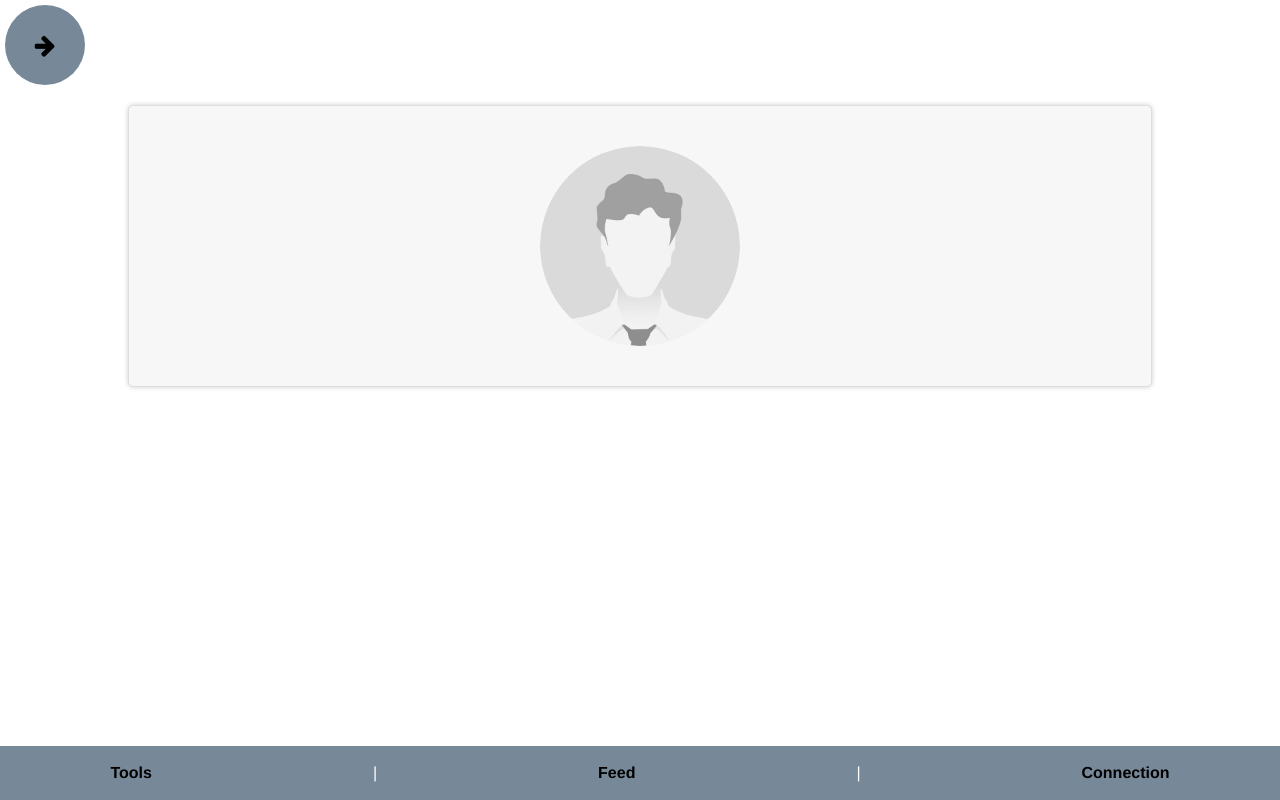
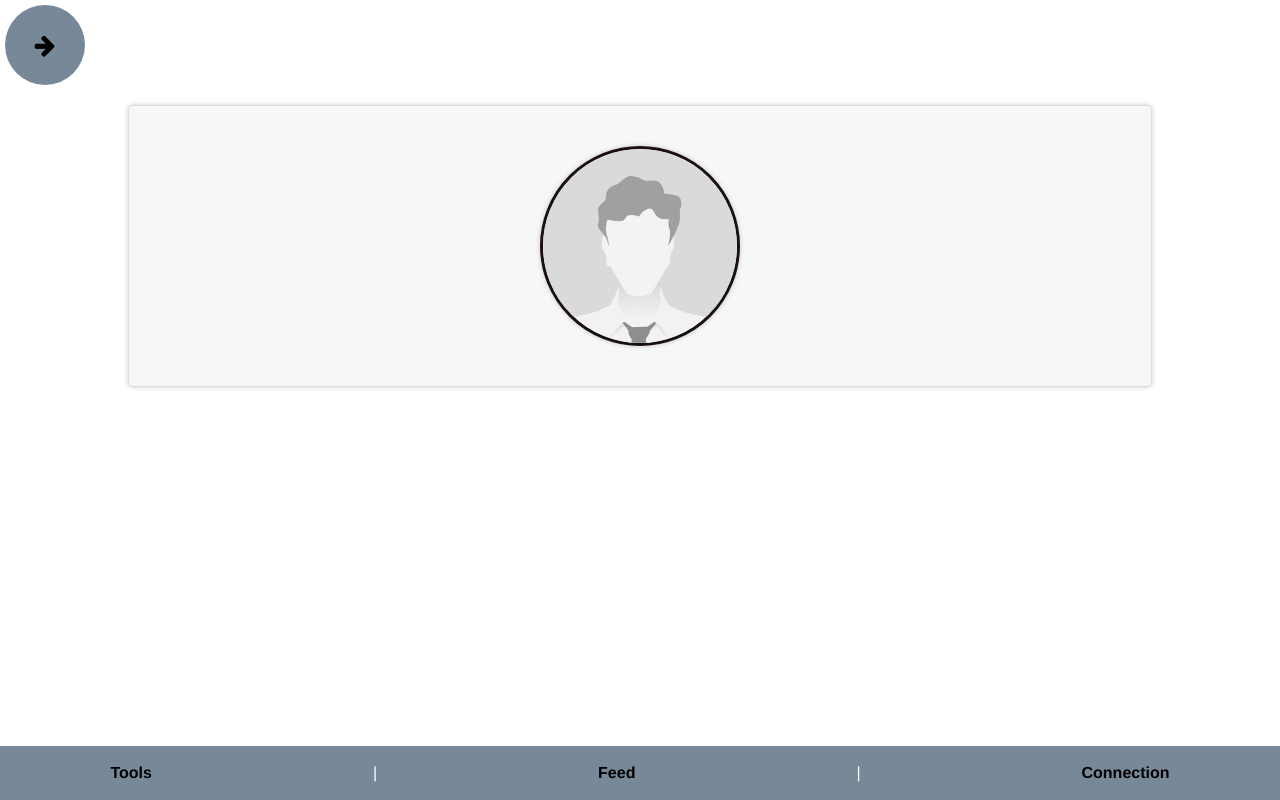
Before and after one commit to bhathiknk/socialmedia-webapp, a Vue app: page /ProfileEdit in a window 1280 px wide. Built offline with nearby package versions, Linux system fonts and the light colour scheme.

Commit message:
picture box modifyed

```diff
--- a/src/components/ProfileCom/ProfileEdit.vue
+++ b/src/components/ProfileCom/ProfileEdit.vue
@@ -1,7 +1,7 @@
 <template>
   <div class="profile-edit">
 
-        <!-- circularbuttons -->
+    <!-- circular buttons -->
 
     <div class="container-1">
       <div class="circular-button-container">
@@ -36,8 +36,6 @@
       </div>
     </div>
 
-
-
     <!-- container for profile picture, bio message, username, and email -->
     <div class="container-2 profile-info">
       <div class="profile-picture-container">
@@ -65,21 +63,19 @@ export default {
       token: '',
       userName: null,
       email: null,
-            text:null,
-            profilePicture:  require('@/assets/profile.jpg'), // Set a default profile picture
+      text: null,
+      profilePicture: require('@/assets/profile.jpg'), // Set a default profile picture
       id: null,
     };
   },
   methods: {
     getUserDetails() {
-            axios.get(`http://localhost:8080/api/user/${this.token}`) //API endpoint
+      axios.get(`http://localhost:8080/api/user/${this.token}`)
           .then(response => {
-                  this.userName = response.data.userName;
-                  this.email = response.data.email;
-                  this.text = response.data.text;
-
-                  // Construct the full URL for the profile image using the base URL and the image name from the backend
-                  this.profilePicture = `http://localhost:8080/images/${response.data.profileImage}`;
+            this.userName = response.data.userName;//pass the username
+            this.email = response.data.email;//passs the email
+            this.text = response.data.text;//pass the bio
+            this.profilePicture = `http://localhost:8080/images/${response.data.profileImage}`;//pass the picture
           })
           .catch(error => {
             console.error(error);
@@ -88,13 +84,13 @@ export default {
             this.text = null;
           });
     },
-        //Signout method
+    // Signout method
     signout() {
       localStorage.removeItem("token");
       this.token = null;
       this.userName = null; // Clear the userName
       this.email = null; // Clear the email
-            this.text=null;
+      this.text = null;
       swal({
         text: "Logged you out. Visit again",
         icon: "success",
@@ -110,13 +106,12 @@ export default {
 };
 </script>
 
-
-<style>
+<style scoped>
 /* Your existing CSS styles */
 
 .container-2.profile-info {
-    margin: 20px auto; /* Adjust margin as needed */
-    max-width: 80%; /* Adjust width as needed */
+  margin: 20px auto;
+  max-width: 80%;
   padding: 20px;
   background-color: #f7f7f7;
   border: 1px solid #ddd;
@@ -125,33 +120,32 @@ export default {
   text-align: center;
 }
 
-/* Adjust styles for profile picture and other details */
-/* Modify or add styles as needed for the new profile container */
 .profile-picture-container {
-    width: 200px; /* Adjust size as needed */
-    height: 200px; /* Adjust size as needed */
+  width: 200px;
+  height: 200px;
   border-radius: 50%;
   overflow: hidden;
   margin: 20px auto;
+  border: 3px solid #1c1111;
+  box-shadow: 0 0 5px rgba(0, 0, 0, 0.2);
 }
 
 .profile-picture-container img {
-    max-width: 100%;
-    height: auto;
-    border-radius: 50%; /* Maintain circular shape */
+  width: 100%;
+  height: 100%;
+  object-fit: cover;
+  border-radius: 50%;
 }
 
 .profile-info h3 {
   font-size: 28px;
   margin-top: 10px;
   color: #333;
-    margin-bottom: 20px; /* Adjust margin as needed */
+  margin-bottom: 20px;
 }
 
 .profile-info p {
   color: #666;
-    margin-bottom: 15px; /* Adjust margin as needed */
+  margin-bottom: 15px;
 }
-
-/* Additional styles for the new elements */
 </style>
--- a/src/components/ProfileCom/UserDetailEdit.vue
+++ b/src/components/ProfileCom/UserDetailEdit.vue
@@ -47,7 +47,6 @@ export default {
       axios.get(`http://localhost:8080/api/user/${this.token}`) //API endpoint
           .then(response => {
             this.id=response.data.id;
-            this.profileImage=response.data.profileImage;
             this.userName = response.data.userName;
             this.email = response.data.email;
             this.text=response.data.text;
```
Lines whose indentation alone changed are shown as unchanged.
